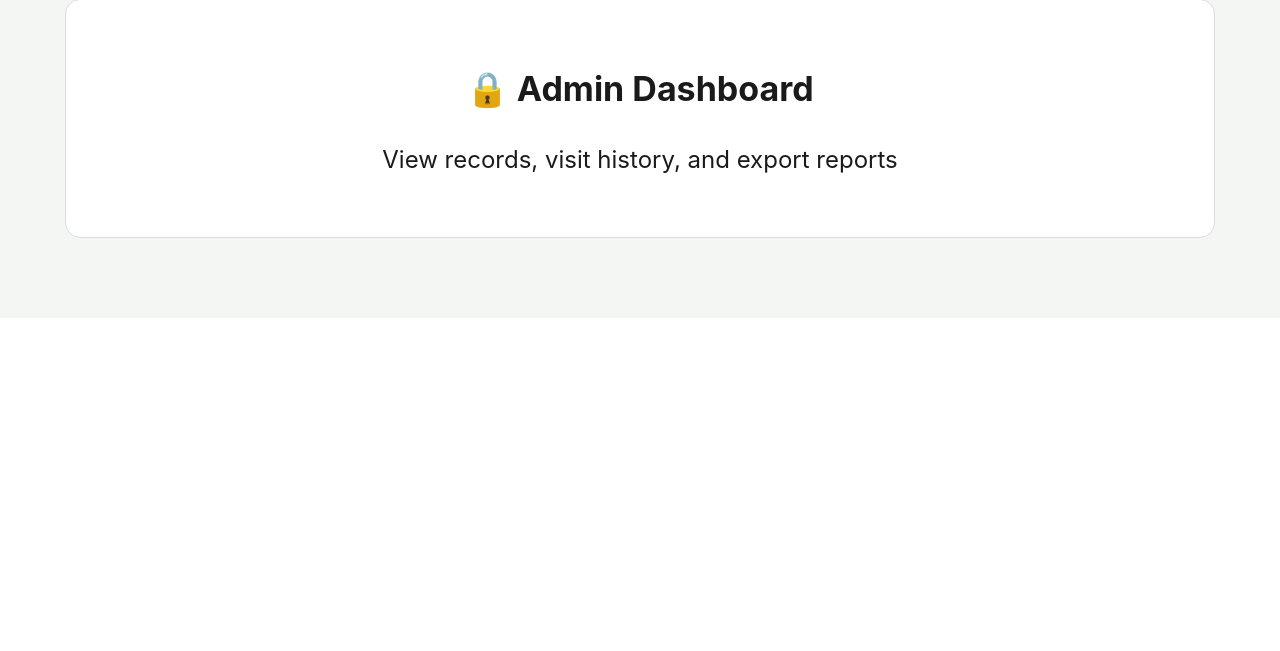
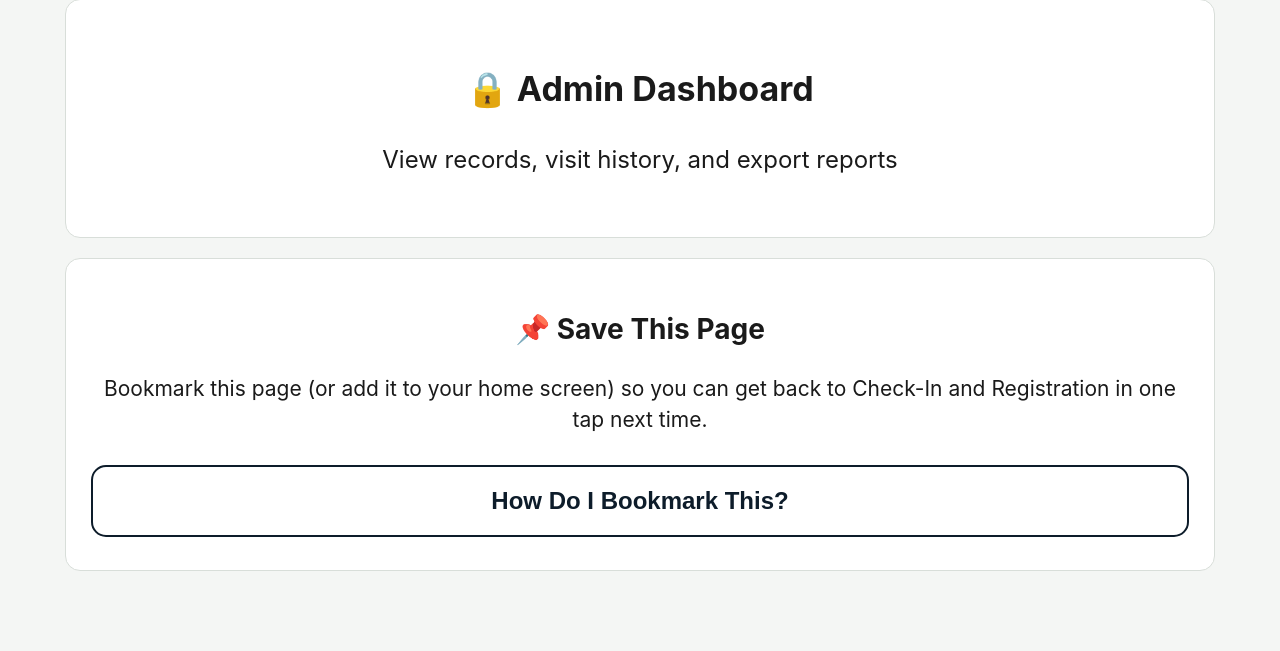
Before and after one commit to BrockLalla/jubilant-octo-sniffle, a Flask app: page / in a window 1280 px wide. Shown: the part 700-1351 px from the top of the page. Before the commit the page ends 938 px from the top, so only its background shows below. Run offline with Flask 3, Linux system fonts and the light colour scheme; parts of the project's set-up code (start-up, migrations or seed data) failed here and were passed over.

Commit message:
Add a bookmark-help button to the homepage
Browsers don't expose a way for a page to create a bookmark itself, so
this shows the right manual steps for the visitor's device instead
(Share > Add to Home Screen on iOS, the browser menu on Android,
Ctrl/Cmd+D on desktop) rather than a button that can't actually do
anything.

```diff
--- /dev/null
+++ b/static/bookmark_help.js
@@ -0,0 +1,20 @@
+function showBookmarkInstructions() {
+  var el = document.getElementById("bookmark-instructions");
+  var ua = navigator.userAgent || "";
+  var isIOS = /iPad|iPhone|iPod/.test(ua) && !window.MSStream;
+  var isAndroid = /Android/.test(ua);
+  var isMac = /Macintosh/.test(ua) && !isIOS;
+
+  var text;
+  if (isIOS) {
+    text = "Tap the Share icon at the bottom of Safari (the square with an arrow), then choose \"Add to Home Screen.\"";
+  } else if (isAndroid) {
+    text = "Tap the ⋮ menu in the top right of Chrome, then choose \"Add to Home screen\" (or \"Install app\" if that's shown instead).";
+  } else if (isMac) {
+    text = "Press Cmd+D to bookmark this page in your browser.";
+  } else {
+    text = "Press Ctrl+D to bookmark this page in your browser.";
+  }
+  el.textContent = text;
+  el.hidden = false;
+}
--- a/templates/index.html
+++ b/templates/index.html
@@ -17,4 +17,14 @@
     <h2>🔒 Admin Dashboard</h2>
     <p>View records, visit history, and export reports</p>
   </a>
+
+  <div class="card" style="text-align:center;">
+    <h2>📌 Save This Page</h2>
+    <p>Bookmark this page (or add it to your home screen) so you can get back to Check-In and
+      Registration in one tap next time.</p>
+    <button type="button" class="btn btn-secondary" onclick="showBookmarkInstructions()">How Do I Bookmark This?</button>
+    <p id="bookmark-instructions" class="hint" hidden style="margin-top:1rem;"></p>
+  </div>
+
+  <script src="{{ url_for('static', filename='bookmark_help.js') }}"></script>
 {% endblock %}
```
